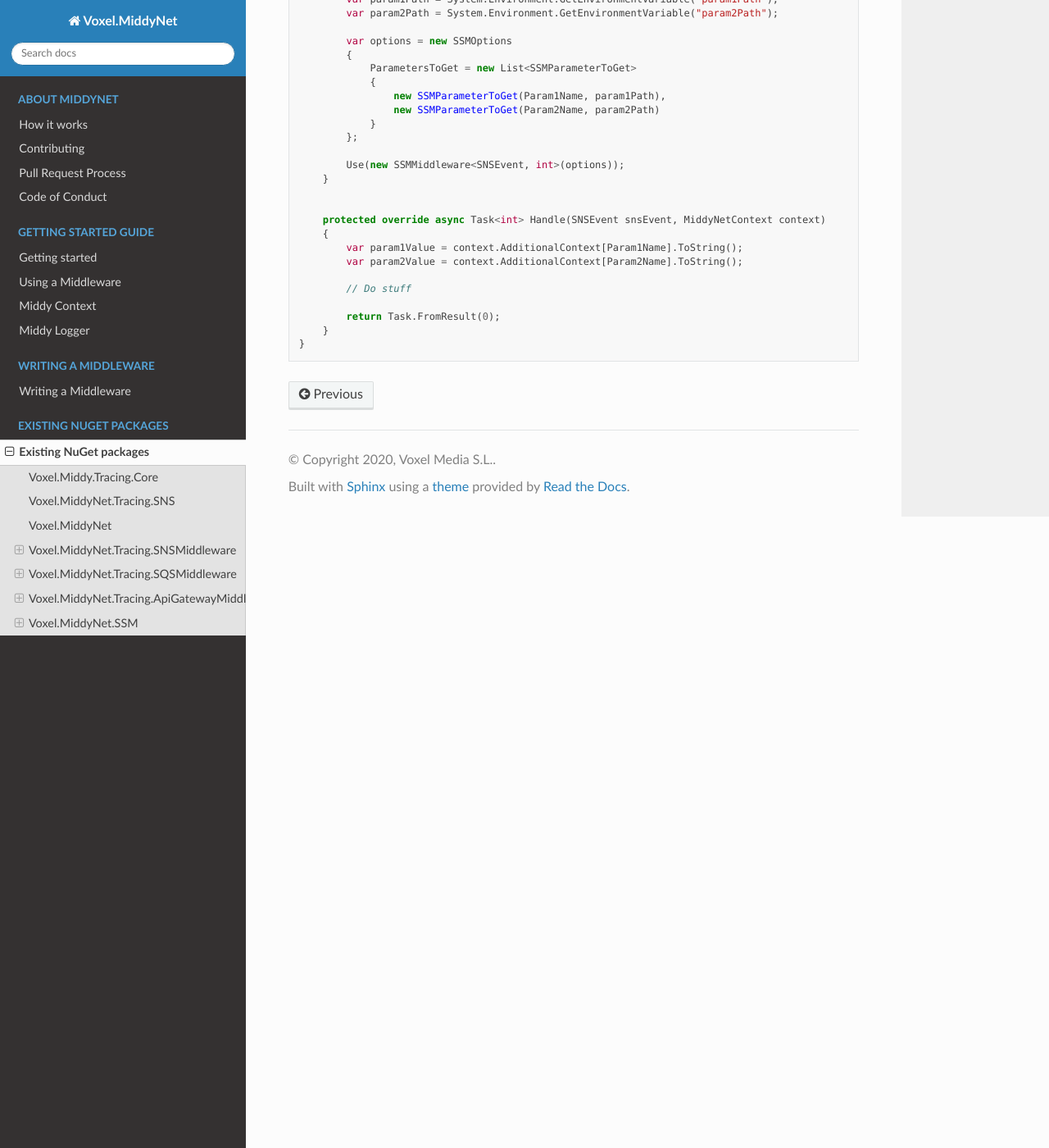
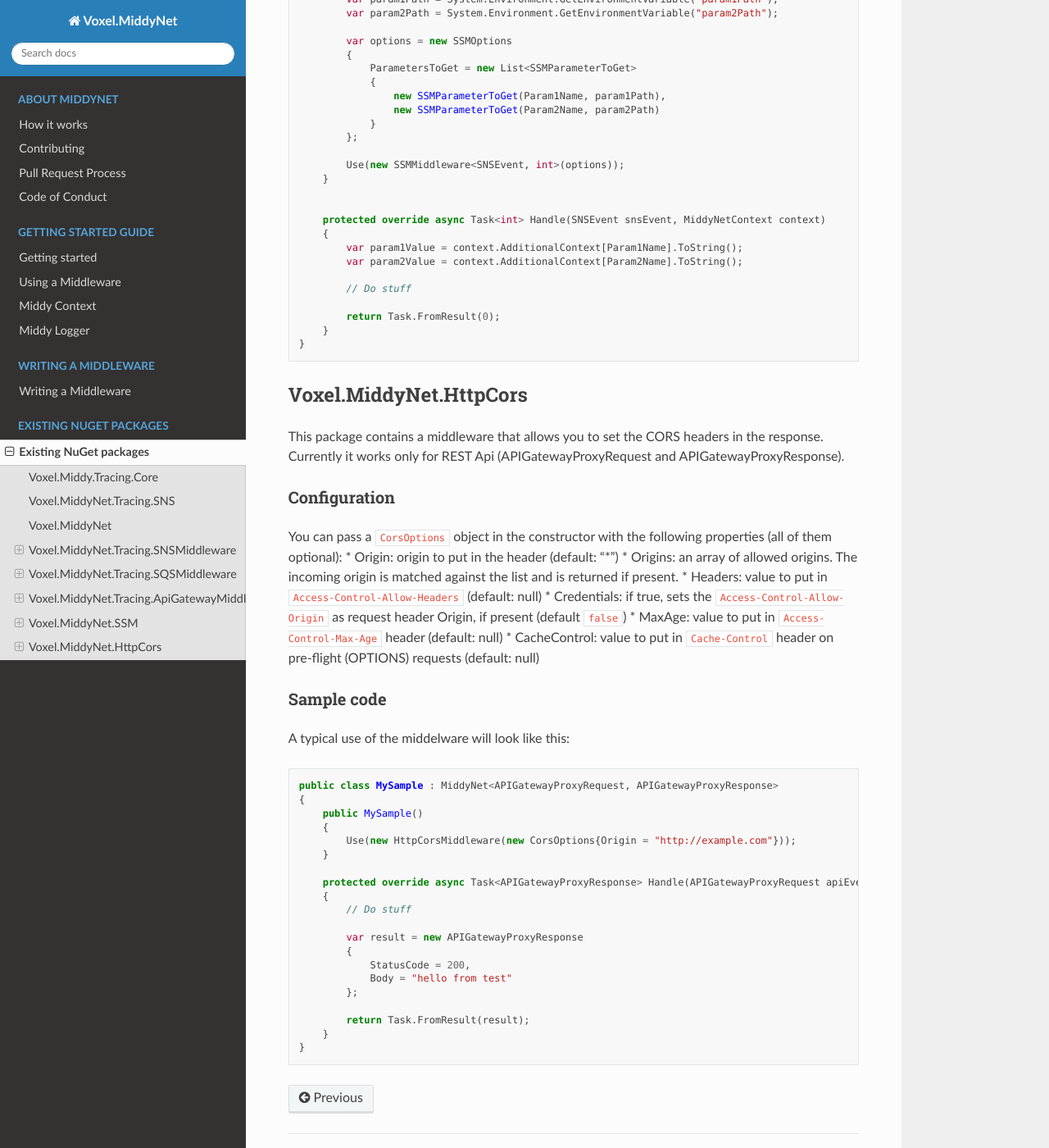
Before and after one commit to VoxelGroup/Voxel.MiddyNet, a Sphinx documentation site: the page built from docs/source/nuget/packages.rst, in a window 1280 px wide and 1400 px high, scrolled down 3731 px. Shown: the whole window at 82% size. Built offline with Sphinx 7.4.7 and the Read the Docs theme 2.0.0, drawn with Linux system fonts in a browser that asks for light colours; pages that are not in the unit, such as notebooks, are missing from menus; some of the changed text lies outside the part shown.

Commit message:
Updated docs.

```diff
--- a/docs/source/nuget/packages.rst
+++ b/docs/source/nuget/packages.rst
@@ -93,7 +93,7 @@ Sample code
 ^^^^^^^^^^^
 A typical use of the middelware will look like this::
 
-    public class MySample : MiddyNet<APIGatewayProxyResponse>
+    public class MySample : MiddyNet<APIGatewayProxyRequest, APIGatewayProxyResponse>
     {
         public MySample()
         {
@@ -168,3 +168,42 @@ A typical configuration and use of the middelware will look like this::
             return Task.FromResult(0);
         }
     }
+
+Voxel.MiddyNet.HttpCors
+------------------
+This package contains a middleware that allows you to set the CORS headers in the response. Currently it works only for REST Api (APIGatewayProxyRequest and APIGatewayProxyResponse).
+
+Configuration
+^^^^^^^^^^^^^
+You can pass a ``CorsOptions`` object in the constructor with the following properties (all of them optional):
+* Origin: origin to put in the header (default: "*")
+* Origins: an array of allowed origins. The incoming origin is matched against the list and is returned if present.
+* Headers: value to put in ``Access-Control-Allow-Headers`` (default: null)
+* Credentials: if true, sets the ``Access-Control-Allow-Origin`` as request header Origin, if present (default ``false``)
+* MaxAge: value to put in ``Access-Control-Max-Age`` header (default: null)
+* CacheControl: value to put in ``Cache-Control`` header on pre-flight (OPTIONS) requests (default: null)
+
+Sample code
+^^^^^^^^^^^
+A typical use of the middelware will look like this::
+
+    public class MySample : MiddyNet<APIGatewayProxyRequest, APIGatewayProxyResponse>
+    {
+        public MySample()
+        {
+            Use(new HttpCorsMiddleware(new CorsOptions{Origin = "http://example.com"}));
+        }
+
+        protected override async Task<APIGatewayProxyResponse> Handle(APIGatewayProxyRequest apiEvent, MiddyNetContext context)
+        {
+            // Do stuff
+
+            var result = new APIGatewayProxyResponse
+            {
+                StatusCode = 200,
+                Body = "hello from test"
+            };
+
+            return Task.FromResult(result);
+        }
+    }
```
Also changed, not shown: 1 other file.
